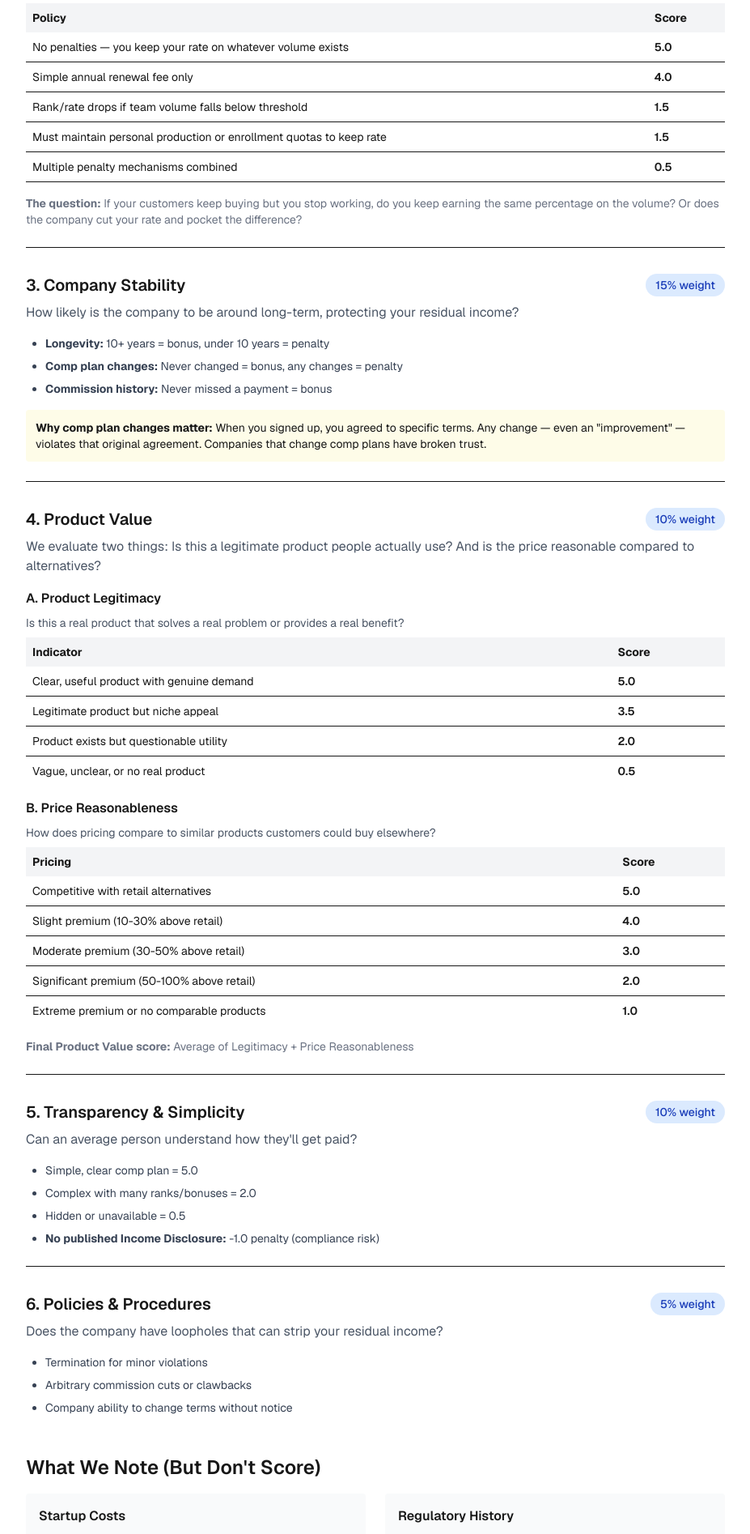
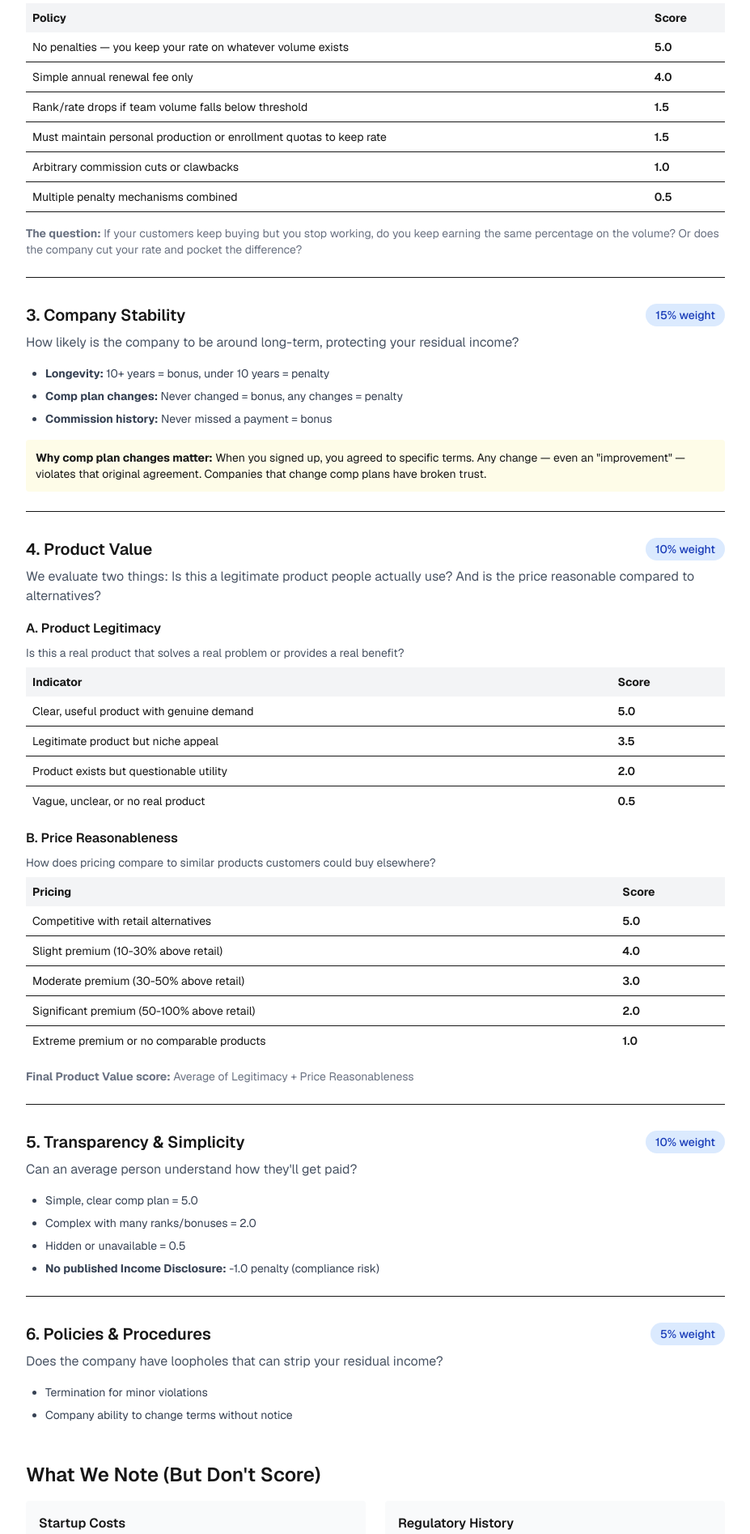
Before and after one commit to homebusinessacademy/home-business-watch, a Next.js app: page /how-we-rate in a window 1280 px wide. Shown: the part 2038-3932 px from the top of the page at 81% size, without its empty margins (176-1103 px from the left). Built offline with nearby package versions, Linux system fonts and the light colour scheme.

Commit message:
Move 'arbitrary commission cuts or clawbacks' from Factor 6 to Factor 2 (Residual Penalties)

```diff
--- a/src/app/how-we-rate/page.tsx
+++ b/src/app/how-we-rate/page.tsx
@@ -133,6 +133,7 @@ export default function HowWeRatePage() {
                 <tr className="border-b"><td className="p-2">Simple annual renewal fee only</td><td className="p-2 font-semibold">4.0</td></tr>
                 <tr className="border-b"><td className="p-2">Rank/rate drops if team volume falls below threshold</td><td className="p-2 font-semibold">1.5</td></tr>
                 <tr className="border-b"><td className="p-2">Must maintain personal production or enrollment quotas to keep rate</td><td className="p-2 font-semibold">1.5</td></tr>
+                <tr className="border-b"><td className="p-2">Arbitrary commission cuts or clawbacks</td><td className="p-2 font-semibold">1.0</td></tr>
                 <tr className="border-b"><td className="p-2">Multiple penalty mechanisms combined</td><td className="p-2 font-semibold">0.5</td></tr>
               </tbody>
             </table>
@@ -247,7 +248,6 @@ export default function HowWeRatePage() {
           </p>
           <ul className="list-disc pl-6 space-y-2 text-gray-700 text-sm">
             <li>Termination for minor violations</li>
-            <li>Arbitrary commission cuts or clawbacks</li>
             <li>Company ability to change terms without notice</li>
           </ul>
         </div>
```
Also changed, not shown: 1 other file (tests, documents, lock files or other folders).
